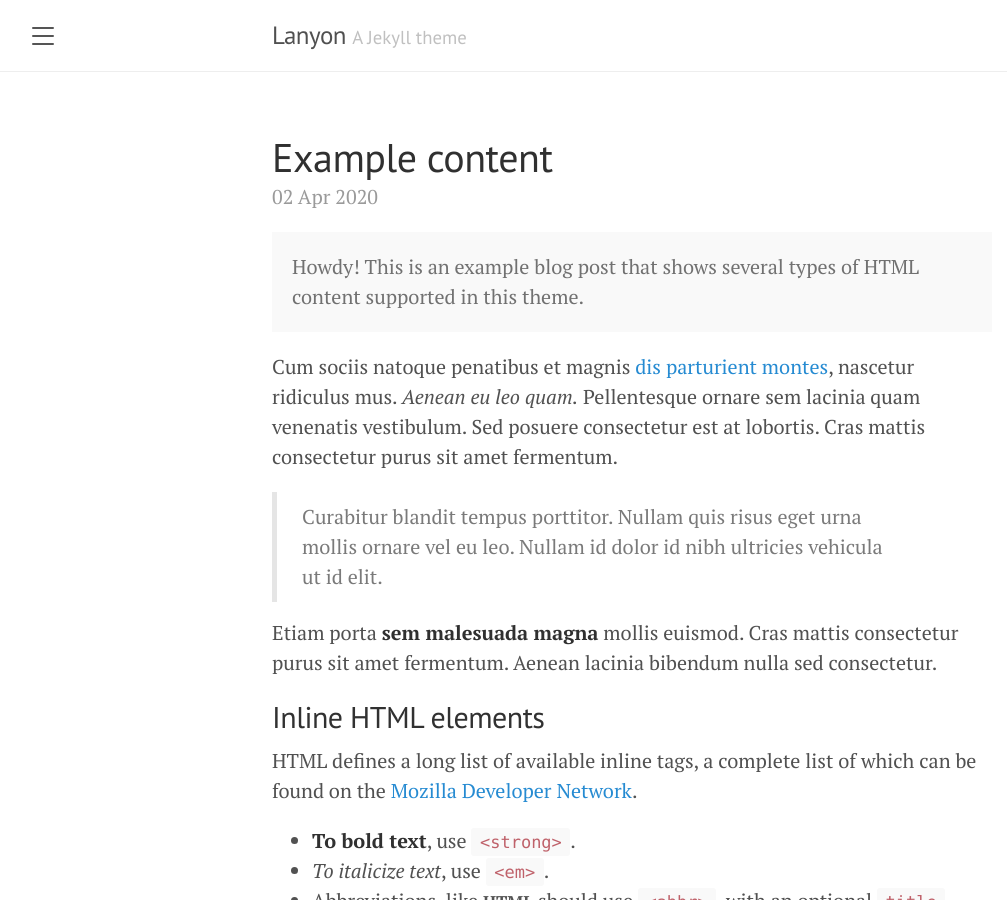
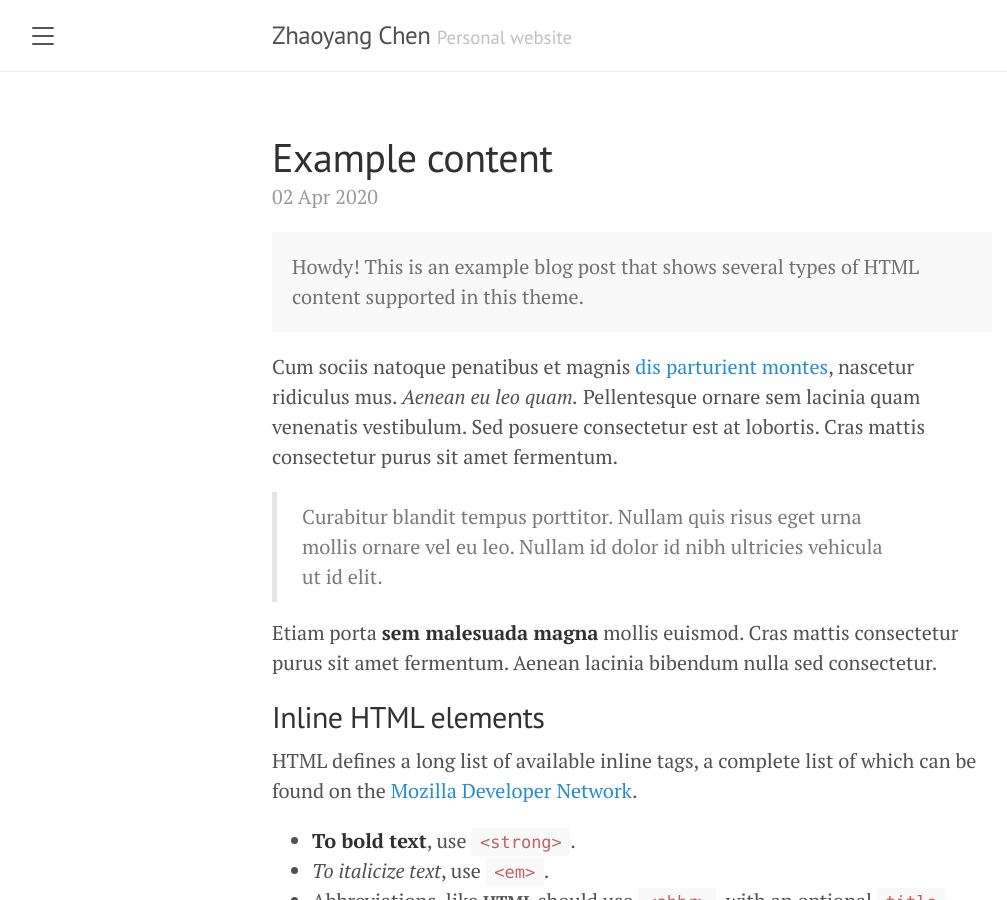
Before and after one commit to czy20000902/czy20000902.github.io, a Jekyll site: the page built from index.html, in a window 1280 px wide and 900 px high. Shown: the whole window, without its empty margins (8-1015 px from the left). Built offline with Jekyll 4.4.1, drawn with Linux system fonts in a browser that asks for light colours; the list of posts is cut into pages by our own code.

Commit message:
Update _config.yml

```diff
--- a/_config.yml
+++ b/_config.yml
@@ -1,8 +1,8 @@
 # Setup
-title:               Lanyon
-tagline:             'A Jekyll theme'
-description:         'A reserved <a href="https://jekyllrb.com" target="_blank">Jekyll</a> theme that places the utmost gravity on content with a hidden drawer. Made by <a href="https://twitter.com/mdo" target="_blank">@mdo</a>.'
-url:                 http://lanyon.getpoole.com
+title:               Zhaoyang Chen
+tagline:             'Personal website'
+description:         'Welcome to my personal website!'
+url:                 https://czy20000902.github.io
 baseurl:             ''
 paginate:            5
 permalink:           pretty
```
